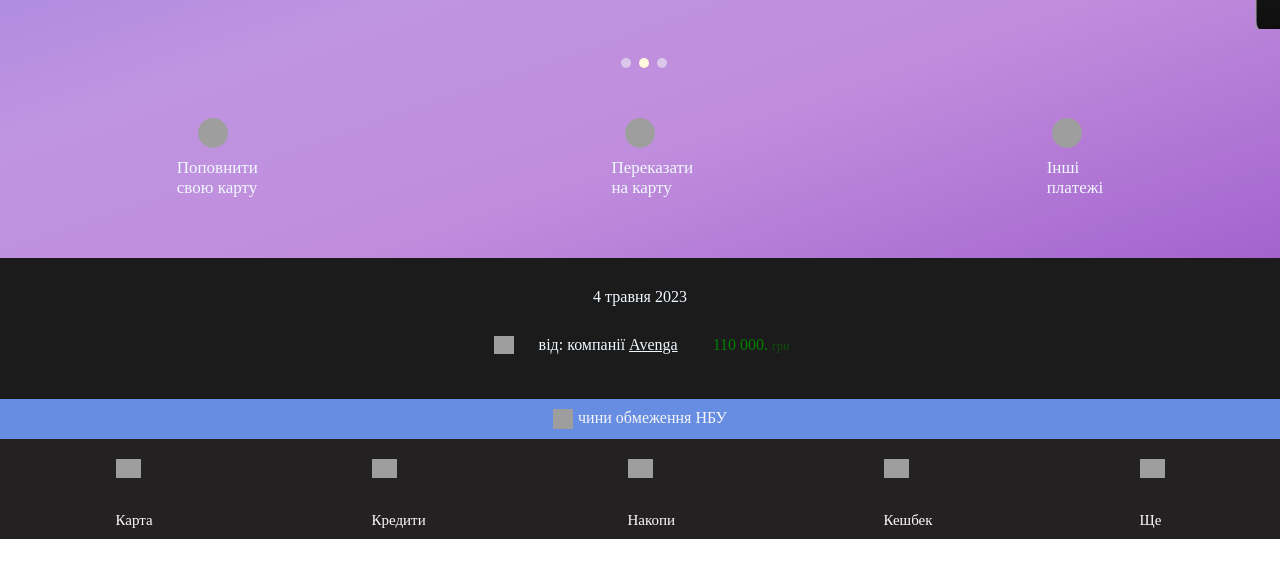
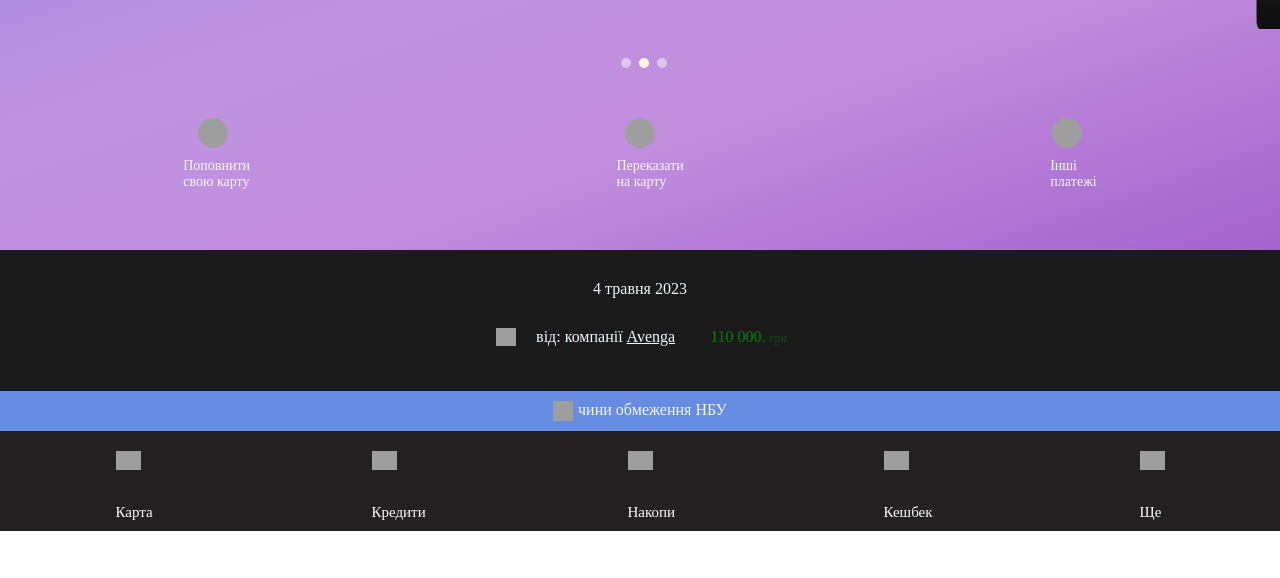
Before and after one commit to GurnikVitaliy/monobank, a plain HTML site: page index.html in a window 1280 px wide. Shown: the part 186-764 px from the top of the page. Drawn offline with Linux system fonts and the light colour scheme; grey boxes are pictures that could not be loaded.

Commit message:
Update style.css

```diff
--- a/style.css
+++ b/style.css
@@ -95,7 +95,7 @@ body {
   margin-top: 10px;
 }
 .tt {
-  font-size: 17px;
+  font-size: 14px;
 }
 
 #black {
@@ -129,7 +129,7 @@ body {
   margin-left: 3px;
 }
 .from {
-  margin-left: 25px;
+  margin-left: 20px;
   display: block;
 }
 .zero {
```
